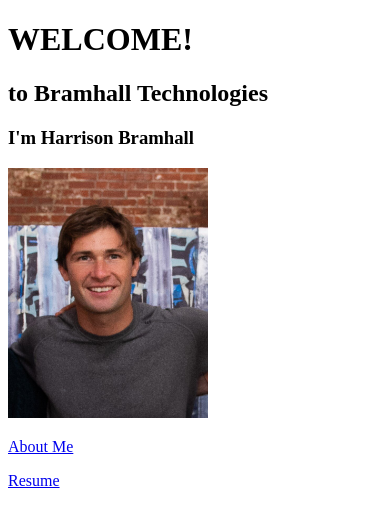
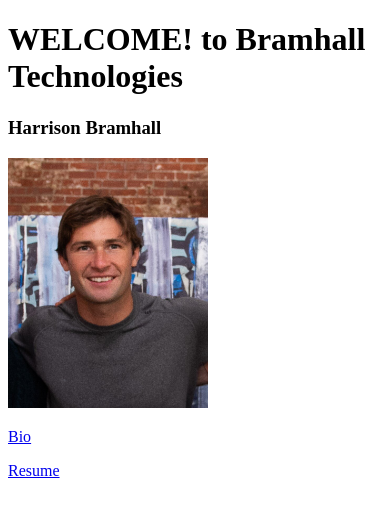
Before and after one commit to bramhalltechnologies/bramhalltechnologies.github.io, a plain HTML site: page index.html in a window 390 px wide. Drawn offline with Linux system fonts and the light colour scheme.

Commit message:
updates to reduce scrolling on mobile v3

```diff
--- a/index.html
+++ b/index.html
@@ -9,15 +9,14 @@
 
         <body>
             <div id="header">
-                <h1>WELCOME!</h1>
-                <h2>to Bramhall Technologies</h2>
-                <h3>I'm Harrison Bramhall</h3>
+                <h1>WELCOME! to Bramhall Technologies</h1>
+                <h3>Harrison Bramhall</h3>
                 <img alt="itsme" src="harrison_bramhall.jpeg"
                 style="width:200px;height:250px;"/>
             </div>
 
             <div id="Links">
-                <p><a href="bio.html" title="About Me">About Me</a></p>
+                <p><a href="bio.html" title="About Me">Bio</a></p>
                 <p><a href="resume.html" title="About Me">Resume</a></p>
             </div>
 </html>
--- a/resume.css
+++ b/resume.css
@@ -1,12 +1,11 @@
 HTML CSS Result Skip Results Iframe
 /* on both */
-html, body, section, h2, .full-width-borders{
+html, body{
   overflow-x: hidden;
   position: fixed;
 }
 body {
   background: #ffffff;
-  position: absolute;
 }
 section {
   box-sizing: border-box; /* or not */
@@ -16,8 +15,6 @@
   padding: 1.5rem;
   padding-bottom: 4rem;
   overflow: hidden;
-  position: fixed;
-  position: absolute;
 }
 h2, .full-width-borders {
   /* add in section padding (1.5rem) */
@@ -32,5 +29,4 @@
   border-right: 600rem solid maroon;
   color: white;
   font-size: 1.125rem;
-
 }
```
